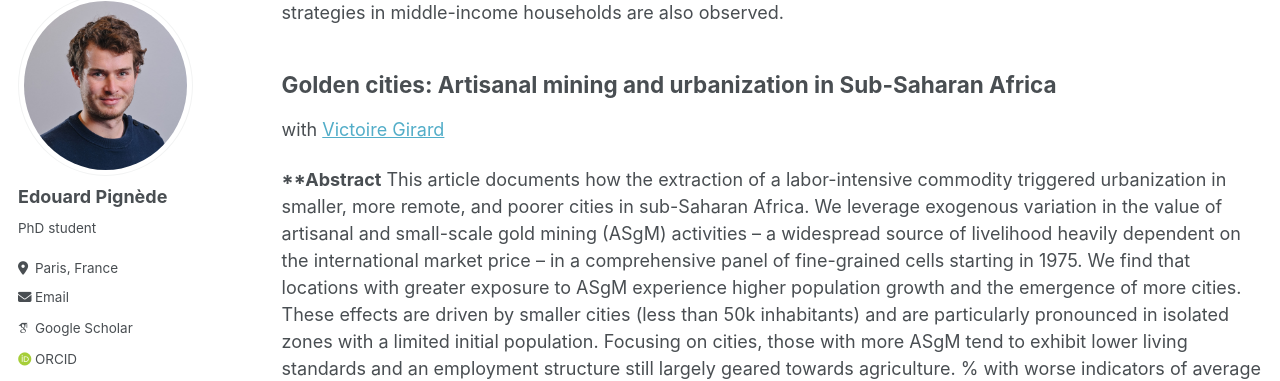
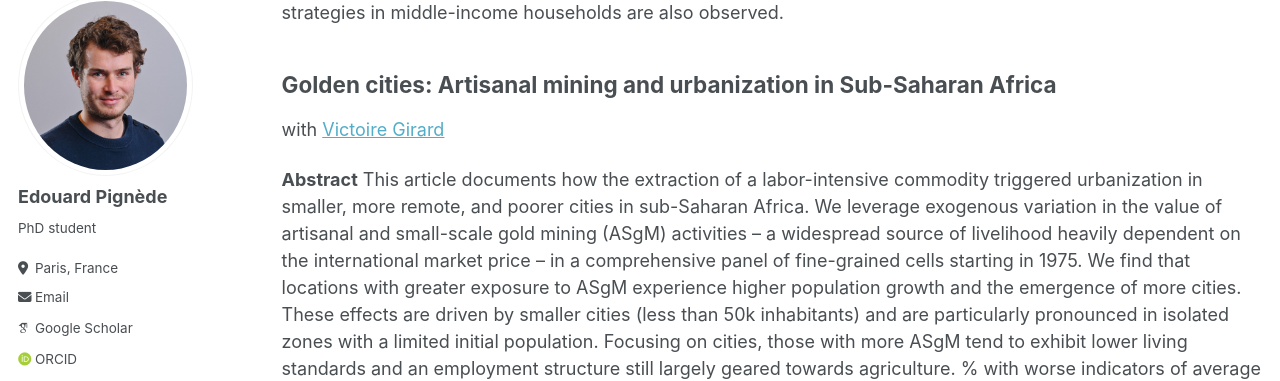
Before and after one commit to edouardpignede/edouardpignede.github.io, a Jekyll site: the page built from _pages/publications.md, in a window 1280 px wide and 900 px high, scrolled down 543 px. Shown: the part 91-472 px from the top of the window. Built offline with Jekyll 4.4.1, drawn with Linux system fonts in a browser that asks for light colours; some web fonts are replaced.

Commit message:
Correct bug

```diff
--- a/_pages/publications.md
+++ b/_pages/publications.md
@@ -17,7 +17,7 @@ Golden cities: Artisanal mining and urbanization in Sub-Saharan Africa
 ------
 with [Victoire Girard](https://sites.google.com/site/girardvictoire/home)
 
-****Abstract**
+**Abstract**
 This article documents how the extraction of a labor-intensive commodity triggered urbanization in smaller, more remote, and poorer cities in sub-Saharan Africa.
 We leverage exogenous variation in the value of artisanal and small-scale gold mining (ASgM) activities -- a widespread source of livelihood heavily dependent on the international market price -- in a comprehensive panel of fine-grained cells starting in 1975. We find that locations with greater exposure to ASgM experience higher population growth and the emergence of more cities. These effects are driven by smaller cities (less than 50k inhabitants) and are particularly pronounced in isolated zones with a limited initial population. Focusing on cities, those with more ASgM tend to exhibit lower living standards and an employment structure still largely geared towards agriculture. % with worse indicators of average wealth, sanitation and infant mortality.
 
```
